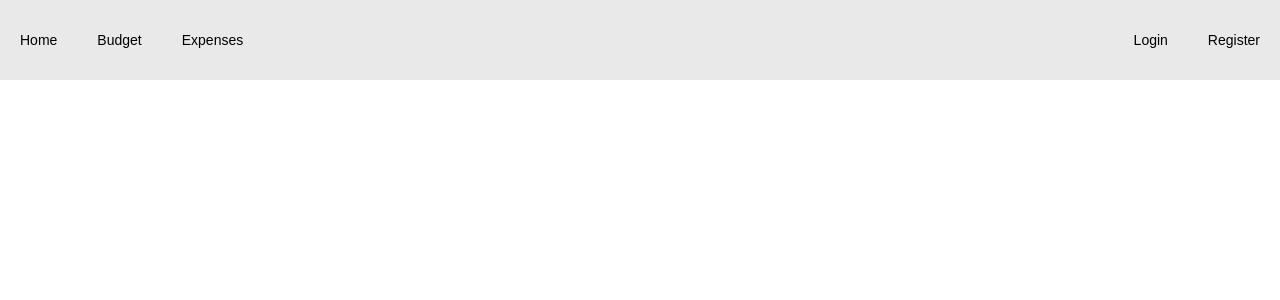
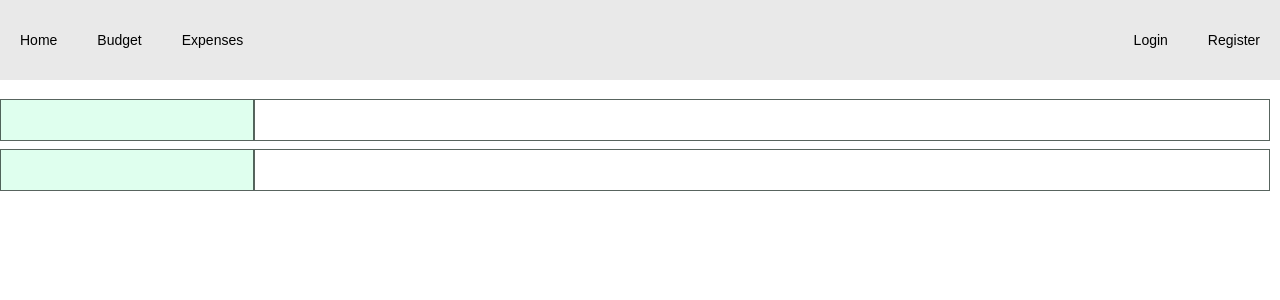
Before and after one commit to chrisgo2286/budget-app, a React (Create React App) app in the folder frontend/: page /newEntry in a window 1280 px wide. Shown: the top 300 px of the page. Built offline with nearby package versions, Linux system fonts and the light colour scheme.

Commit message:
Frontend: created NewEntry page

```diff
--- a/frontend/src/App.js
+++ b/frontend/src/App.js
@@ -6,6 +6,7 @@ import HomePage from "./components/homePage/homePage";
 import Login from "./components/login/login";
 import Register from "./components/register/register";
 import Navbar from "./components/navbar/navbar";
+import NewEntry from "./components/newEntry/newEntry";
 import { UserContext } from "./misc/context";
 import axios from "axios";
 
@@ -33,6 +34,7 @@ export default function App () {
                     <Route path='/' element={ <HomePage /> } />
                     <Route path='/budget' element={ <BudgetPage /> } />
                     <Route path='/expenses' element={ <ExpensePage /> } />
+                    <Route path='/newEntry' element={ <NewEntry /> } />
                     <Route path='/login' element={ <Login />} />
                     <Route path='/register' element={ <Register />} />
                 </Routes>
--- a/frontend/src/components/navbar/navbarFunctions.jsx
+++ b/frontend/src/components/navbar/navbarFunctions.jsx
@@ -26,6 +26,7 @@ export function siteLinksLoggedIn () {
             <Link to='/'>Home</Link>
             <Link to='/budget' data-cy='budget-page-link'>Budget</Link>
             <Link to='/expenses' data-cy="expenses-page-link">Expenses</Link>
+            <Link to='/newEntry' data-cy="new-entry-link">New Entry</Link>
         </React.Fragment>
     )
 }
--- /dev/null
+++ b/frontend/src/components/newEntry/newEntry.jsx
@@ -0,0 +1,15 @@
+import { useState } from "react";
+import NewEntryFields from "./newEntryFields";
+
+export default function NewEntry () {
+
+    const [ fields, setFields ] = useState({
+        category: '',
+        amount: '',
+        date: ''
+    })
+
+    return (
+        <NewEntryFields />
+    )
+}
--- /dev/null
+++ b/frontend/src/components/newEntry/newEntryFields.jsx
@@ -0,0 +1,12 @@
+import React from "react";
+import Input from "../miscComponents/input/input";
+import SelectField from "../miscComponents/selectField/selectField";
+
+export default function NewEntryFields ({ fields, setFields }) {
+    return (
+        <div className='new-entry-fields'>
+            <Input />
+            <Input />
+        </div>
+    )
+}
--- a/frontend/src/misc/apiCalls.js
+++ b/frontend/src/misc/apiCalls.js
@@ -8,6 +8,11 @@ export const getEntries = async () => {
 export const getCategories = async () => {
     const result = await axios.get('/api/categories/')
     return result.data
+}
+
+export async function postEntries (fields) {
+    const response = await axios.post('/api/entries/', fields)
+    return response.data
 }
 
 // Account API Calls
```
